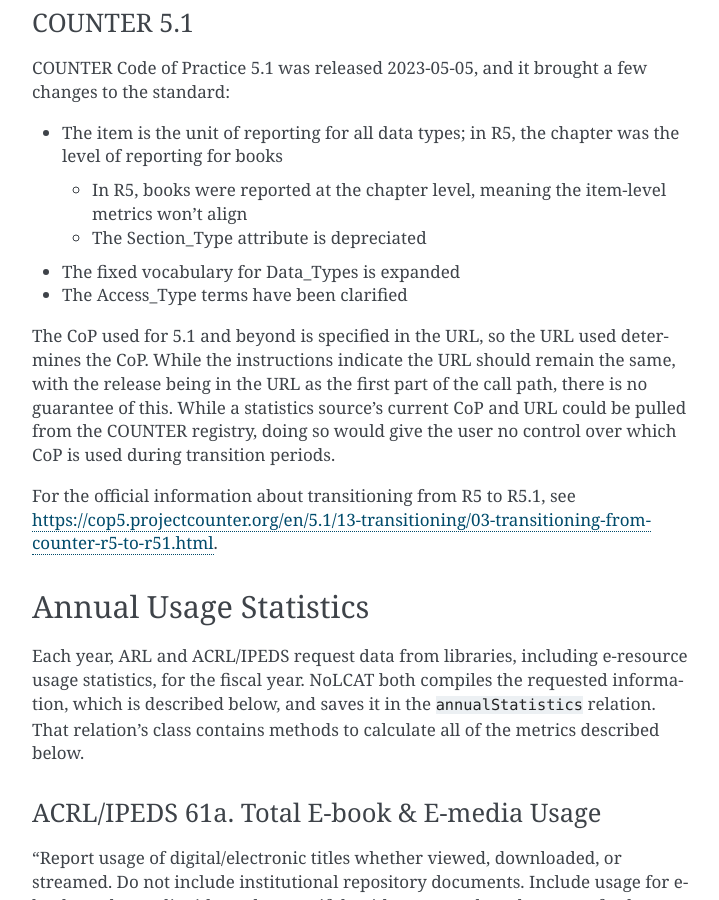
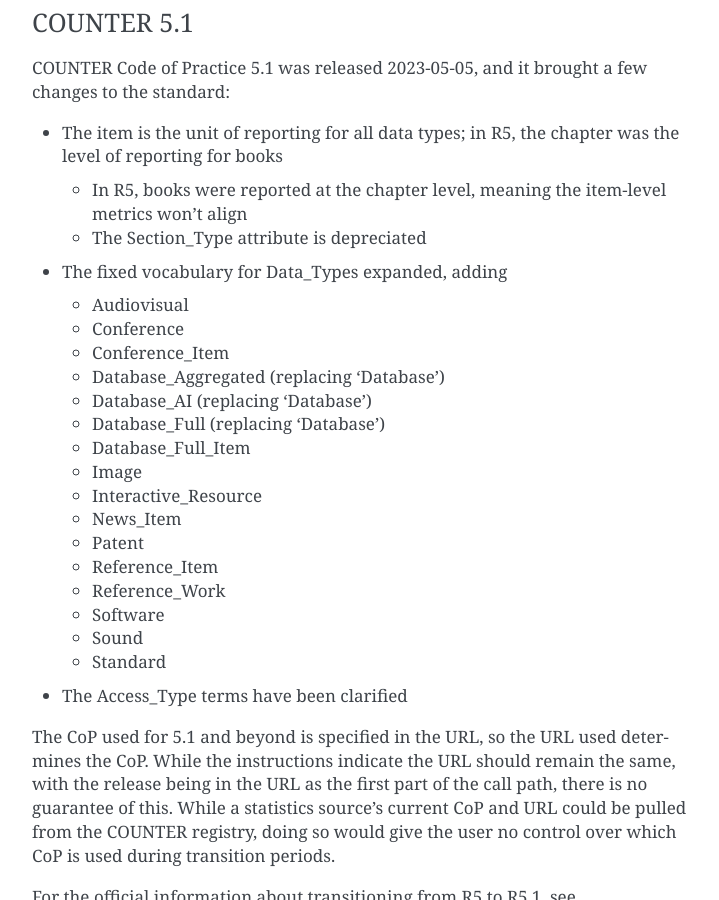
Before and after one commit to ereiskind/nolcat, a Sphinx documentation site: the page built from docs/source/COUNTER_SUSHI_and_annual_reports.rst, in a window 1280 px wide and 900 px high, scrolled down 2557 px. Shown: the whole window, without its empty margins (388-1107 px from the left). Built offline with Sphinx 7.4.7, drawn with Linux system fonts in a browser that asks for light colours.

Commit message:
Move R5.1 data type changes to documentation

```diff
--- a/docs/source/COUNTER_SUSHI_and_annual_reports.rst
+++ b/docs/source/COUNTER_SUSHI_and_annual_reports.rst
@@ -97,7 +97,25 @@
   * In R5, books were reported at the chapter level, meaning the item-level metrics won't align
   * The Section_Type attribute is depreciated
 
-* The fixed vocabulary for Data_Types is expanded
+* The fixed vocabulary for Data_Types expanded, adding
+
+  * Audiovisual
+  * Conference
+  * Conference_Item
+  * Database_Aggregated (replacing 'Database')
+  * Database_AI (replacing 'Database')
+  * Database_Full (replacing 'Database')
+  * Database_Full_Item
+  * Image
+  * Interactive_Resource
+  * News_Item
+  * Patent
+  * Reference_Item
+  * Reference_Work
+  * Software
+  * Sound
+  * Standard
+
 * The Access_Type terms have been clarified
 
 The CoP used for 5.1 and beyond is specified in the URL, so the URL used determines the CoP. While the instructions indicate the URL should remain the same, with the release being in the URL as the first part of the call path, there is no guarantee of this. While a statistics source's current CoP and URL could be pulled from the COUNTER registry, doing so would give the user no control over which CoP is used during transition periods.
```
Also changed, not shown: 1 other file.
